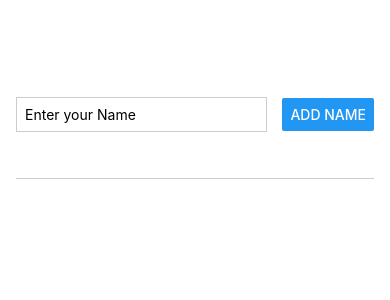
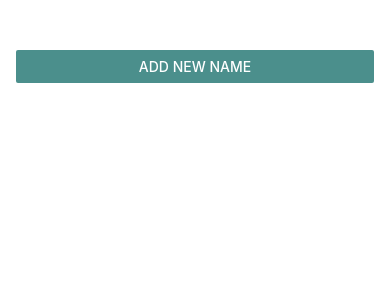
Before and after one commit to nazmulrony/first-rn-app, a React Native app: screen / in a window 390 px wide. Shown: the top 300 px of the page. Built offline with nearby package versions, Linux system fonts and the light colour scheme.

Commit message:
input modal added

```diff
--- a/App.js
+++ b/App.js
@@ -1,18 +1,11 @@
 import { useState } from "react";
-import {
-    Button,
-    FlatList,
-    ScrollView,
-    StyleSheet,
-    Text,
-    TextInput,
-    View,
-} from "react-native";
+import { Button, FlatList, StyleSheet, View } from "react-native";
 import NameInput from "./components/NameInput";
 import NameItem from "./components/NameItem";
 
 export default function App() {
     const [names, setNames] = useState([]);
+    const [modalIsVisible, setModalIsVisible] = useState(false);
 
     const addNameHandler = (enteredName) => {
         setNames((currentNames) => [
@@ -26,7 +19,18 @@
     };
     return (
         <View style={styles.appContainer}>
-            <NameInput onAddName={addNameHandler} />
+            <Button
+                onPress={() => setModalIsVisible(true)}
+                title="Add New Name"
+                color="#4B8F8C"
+            />
+            {modalIsVisible && (
+                <NameInput
+                    onAddName={addNameHandler}
+                    visible={modalIsVisible}
+                    setVisible={setModalIsVisible}
+                />
+            )}
             <View style={styles.nameContainer}>
                 <FlatList
                     data={names}
--- a/components/NameInput.js
+++ b/components/NameInput.js
@@ -1,7 +1,7 @@
 import { useState } from "react";
-import { Button, StyleSheet, TextInput, View } from "react-native";
+import { Button, Modal, StyleSheet, TextInput, View } from "react-native";
 
-const NameInput = ({ onAddName }) => {
+const NameInput = ({ onAddName, visible, setVisible }) => {
     const [enteredName, setEnteredName] = useState("");
 
     function nameInputHandler(enteredText) {
@@ -12,6 +12,7 @@
         setEnteredName("");
     };
     return (
+        <Modal visible={visible} animationType="slide">
             <View style={styles.inputContainer}>
                 <TextInput
                     onChangeText={nameInputHandler}
@@ -19,8 +20,24 @@
                     placeholder="Enter your Name"
                     value={enteredName}
                 />
-            <Button onPress={handleAddName} title="Add Name" />
+                <View style={styles.buttonContainer}>
+                    <View style={styles.button}>
+                        <Button
+                            onPress={handleAddName}
+                            title="Add Name"
+                            color={"#4B8F8C"}
+                        />
                     </View>
+                    <View style={styles.button}>
+                        <Button
+                            title="Cancel"
+                            color={"#EF476F"}
+                            onPress={() => setVisible(false)}
+                        />
+                    </View>
+                </View>
+            </View>
+        </Modal>
     );
 };
 
@@ -29,11 +46,9 @@
 const styles = StyleSheet.create({
     inputContainer: {
         flex: 1,
-        flexDirection: "row",
-        justifyContent: "space-between",
+        justifyContent: "center",
         alignItems: "center",
-        borderBottomWidth: 1,
-        borderColor: "#ccc",
+
         marginBottom: 24,
     },
     textInput: {
@@ -43,4 +58,11 @@
         marginRight: 8,
         padding: 8,
     },
+    buttonContainer: {
+        marginTop: 16,
+        flexDirection: "row",
+    },
+    button: {
+        marginRight: 8,
+    },
 });
--- a/components/NameItem.js
+++ b/components/NameItem.js
@@ -5,11 +5,16 @@
         onDeleteName(itemData.item.id);
     };
     return (
-        <Pressable onPress={deleteNameHandler}>
-            <View style={styles.nameBox}>
+        <View style={styles.nameBox}>
+            <Pressable
+                android_ripple={{ color: "#41817e" }}
+                onPress={deleteNameHandler}
+                //for IOS
+                style={({ pressed }) => pressed && styles.pressedItem}
+            >
                 <Text style={styles.textName}>{itemData.item.text}</Text>
-            </View>
-        </Pressable>
+            </Pressable>
+        </View>
     );
 };
 
@@ -21,9 +26,12 @@
         backgroundColor: "#4B8F8C",
         borderRadius: 8,
         margin: 8,
-        padding: 8,
+    },
+    pressedItem: {
+        opacity: 0.5,
     },
     textName: {
         color: "white",
+        padding: 8,
     },
 });
```
Lines whose indentation alone changed are shown as unchanged.
